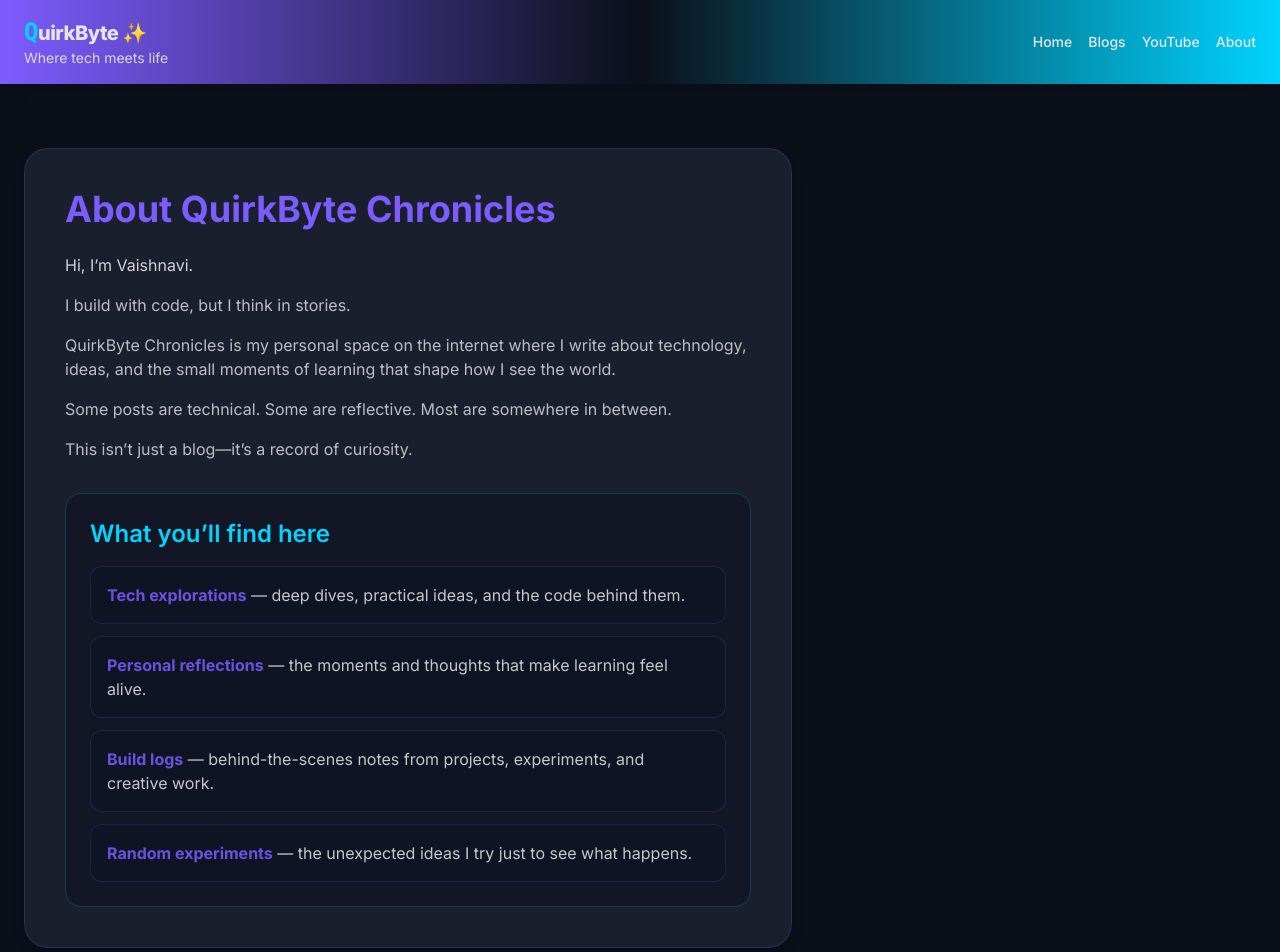
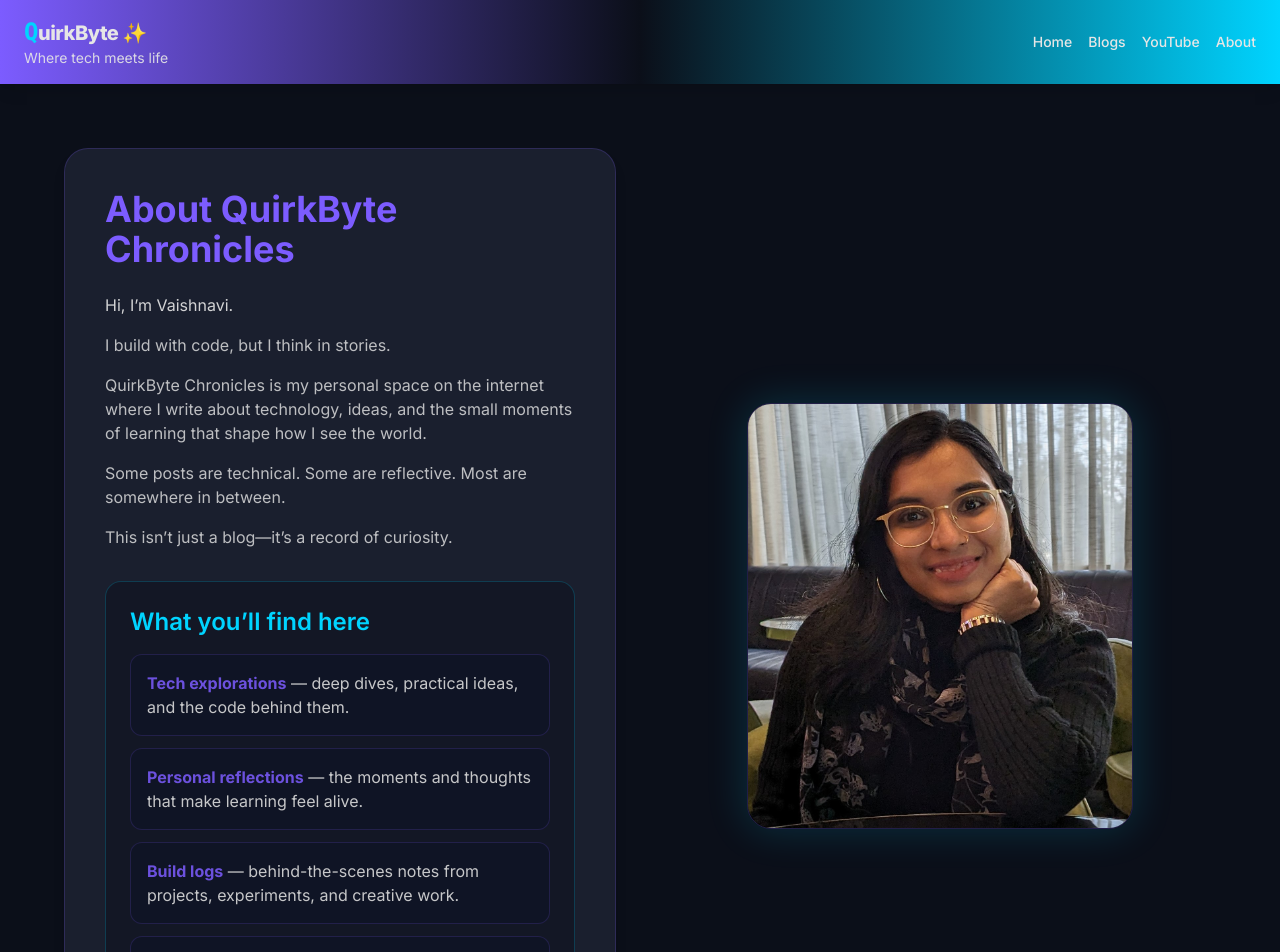
Before and after one commit to VaishnaviSharma1828/quirkbyte-chronicles, a Next.js app: page /quirkbyte-chronicles/about in a window 1280 px wide. Shown: the top 952 px of the page. Built offline with nearby package versions, Linux system fonts and the light colour scheme.

Commit message:
Add author profile photo to About page with two-column layout

```diff
--- a/app/about/page.tsx
+++ b/app/about/page.tsx
@@ -1,7 +1,9 @@
 export default function About() {
   return (
     <section className="container mx-auto px-6 py-16">
-      <div className="max-w-3xl rounded-3xl bg-[#1a1f2e] p-10 shadow-lg border border-[#7c5cff]/20">
+      <div className="max-w-6xl mx-auto">
+        <div className="grid md:grid-cols-2 gap-12 items-center">
+          <div className="rounded-3xl bg-[#1a1f2e] p-10 shadow-lg border border-[#7c5cff]/20">
         <h1 className="text-4xl font-bold text-[#7c5cff] mb-6 font-[var(--font-sora)]">About QuirkByte Chronicles</h1>
         <p className="text-[#e6e6e6] opacity-90 mb-4">
           Hi, I’m Vaishnavi.
@@ -36,6 +38,18 @@ export default function About() {
             </li>
           </ul>
         </div>
+          </div>
+
+          <div className="flex justify-center">
+            <div className="rounded-3xl overflow-hidden border border-[#7c5cff]/20 shadow-[0_0_40px_rgba(0,212,255,0.18)]">
+              <img
+                src="/images/Profile Photo.jpg"
+                alt="Vaishnavi - Author of QuirkByte Chronicles"
+                className="w-full max-w-sm h-auto object-cover"
+              />
+            </div>
+          </div>
+        </div>
       </div>
     </section>
   )
```
Also changed, not shown: public/images/Profile Photo.jpg (added).
